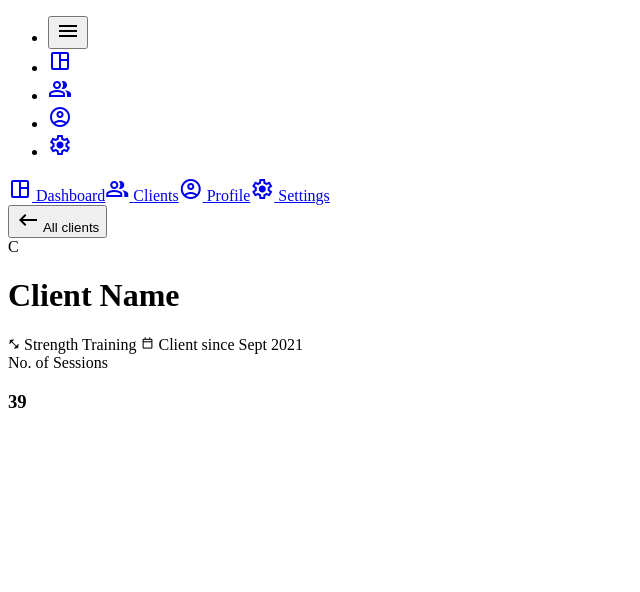
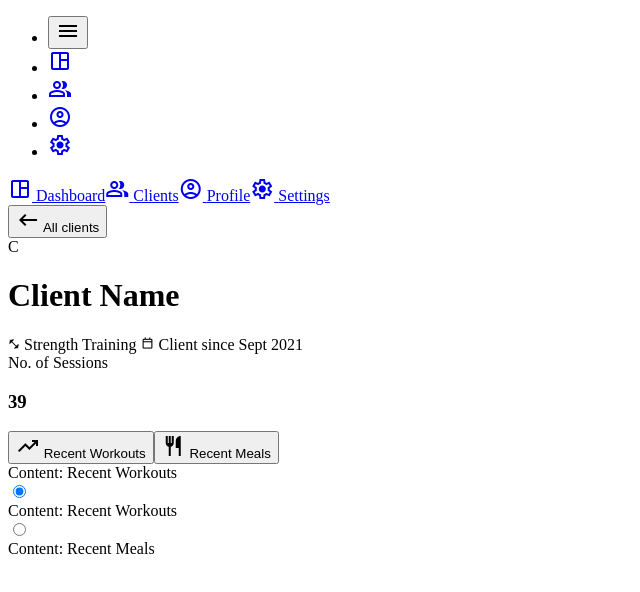
Before and after one commit to RohithOfRivia/trainer-app, a SvelteKit app: page /trainer/dashboard/1 in a window 1280 px wide. Shown: the top 592 px of the page, without its empty margins (0-640 px from the left). Built offline with nearby package versions, Linux system fonts and the light colour scheme.

Commit message:
wip 2: view client screen

```diff
--- a/src/app.css
+++ b/src/app.css
@@ -3,6 +3,10 @@
 @theme {
     /* Uses theme's text color (--bc) at 30% opacity */
     --color-border-dark: oklch(var(--bc) / 0.3);
+
+    --breakpoint-xs: 30rem;
+    --breakpoint-2xs: 20rem;
+
 }
 
 @utility borders-strong {
--- /dev/null
+++ b/src/lib/components/MenuTabs.svelte
@@ -0,0 +1,35 @@
+<script lang="ts">
+    import type { Snippet } from "svelte";
+
+    interface Tab {
+        label: string;
+        content: Snippet;
+    }
+
+    interface Props {
+        tabs: Tab[];
+        name?: string;
+        className?: string;
+    }
+
+    let {
+        tabs,
+        name = "desktop_tabs_" + Math.random().toString(36).slice(2),
+        className = ""
+    }: Props = $props();
+</script>
+
+<div class="tabs bg-base-100 tabs-border flex {className}">
+    {#each tabs as tab, i}
+        <input
+            type="radio"
+            name={name}
+            class="tab"
+            aria-label={tab.label}
+            checked={i === 0}
+        />
+        <div class="tab-content bg-base-300 p-10">
+            {@render tab.content()}
+        </div>
+    {/each}
+</div>
--- /dev/null
+++ b/src/lib/components/MobileMenuTabs.svelte
@@ -0,0 +1,46 @@
+<script lang="ts">
+    import type { Snippet } from "svelte";
+    import Icon from "$lib/components/Icon.svelte";
+
+    interface Tab {
+        id: string;
+        label: string;
+        icon?: string;
+        content: Snippet;
+    }
+
+    interface Props {
+        tabs: Tab[];
+        activeTab?: string;
+        className?: string;
+    }
+
+    let { tabs, activeTab = $bindable(tabs[0]?.id), className = "" }: Props = $props();
+</script>
+
+<div class="flex flex-col w-full {className}">
+    <div role="tablist" class="tabs tabs-box bg-base-200 p-0.5 rounded-2xl w-full flex">
+        {#each tabs as tab}
+            <button
+                role="tab"
+                class="flex-1 tab flex flex-wrap items-center justify-center h-auto py-2 rounded-xl font-medium gap-1 transition-colors {activeTab === tab.id ? 'tab-active text-primary' : 'text-base-content/60'}"
+                onclick={() => (activeTab = tab.id)}
+            >
+                {#if tab.icon}
+                    <Icon name={tab.icon} className="text-base shrink-0" />
+                {/if}
+                <span class="text-center">{tab.label}</span>
+            </button>
+        {/each}
+    </div>
+
+    <div role="tabpanel" class="mt-4">
+        {#each tabs as tab}
+            {#if activeTab === tab.id}
+                <div class="bg-base-300 p-10 rounded-2xl">
+                    {@render tab.content()}
+                </div>
+            {/if}
+        {/each}
+    </div>
+</div>
--- a/src/routes/trainer/dashboard/[id]/+page.svelte
+++ b/src/routes/trainer/dashboard/[id]/+page.svelte
@@ -1,22 +1,88 @@
 <script>
     import { goto } from "$app/navigation";
-    import ActionButton from "$lib/components/ActionButton.svelte";
     import AvatarPlaceholder from "$lib/components/AvatarPlaceholder.svelte";
     import Badge from "$lib/components/Badge.svelte";
     import Icon from "$lib/components/Icon.svelte";
-    import MetricCard from "$lib/components/MetricCard.svelte";
-    import Modal from "$lib/components/Modal.svelte";
-    import ScheduleCard from "$lib/components/Trainer/Dashboard/ScheduleCard.svelte";
-    import WorkoutEntry from "$lib/components/Trainer/WorkoutEntry.svelte";
+    import MenuTabs from "$lib/components/MenuTabs.svelte";
+    import MobileMenuTabs from "$lib/components/MobileMenuTabs.svelte";
 
-    let isLogging = $state(false);
-    let workout = $state({
-        clientName: "",
-        date: new Date().toISOString().split("T")[0],
-        notes: "",
-        exercises: [{ id: 1, name: "", sets: 3, reps: 10, weight: 0 }],
-    });
+    let activeTab = $state("past-workouts");
+
+    const mealHistory = [
+        {
+            date: "28 May 2025",
+            totalKcal: 1680,
+            totalP: 134,
+            totalF: 38,
+            meals: [
+                {
+                    type: "Breakfast",
+                    name: "Oats with banana & protein powder",
+                    kcal: 480,
+                    p: 38,
+                    f: 8,
+                    badgeClass: "bg-orange-500/10 text-orange-600",
+                },
+                {
+                    type: "Lunch",
+                    name: "Chicken rice bowl with broccoli",
+                    kcal: 620,
+                    p: 52,
+                    f: 12,
+                    badgeClass: "bg-success/10 text-success",
+                },
+                {
+                    type: "Dinner",
+                    name: "Salmon with sweet potato & greens",
+                    kcal: 580,
+                    p: 44,
+                    f: 18,
+                    badgeClass: "bg-primary/10 text-primary",
+                },
+            ],
+        },
+        {
+            date: "27 May 2025",
+            totalKcal: 1140,
+            totalP: 94,
+            totalF: 36,
+            meals: [
+                {
+                    type: "Breakfast",
+                    name: "Greek yogurt with berries",
+                    kcal: 320,
+                    p: 24,
+                    f: 6,
+                    badgeClass: "bg-orange-500/10 text-orange-600",
+                },
+                {
+                    type: "Lunch",
+                    name: "Turkey wrap with avocado",
+                    kcal: 540,
+                    p: 40,
+                    f: 20,
+                    badgeClass: "bg-success/10 text-success",
+                },
+                {
+                    type: "Snack",
+                    name: "Protein shake with almonds",
+                    kcal: 280,
+                    p: 30,
+                    f: 10,
+                    badgeClass: "bg-secondary/10 text-secondary",
+                },
+            ],
+        },
+    ];
 </script>
+
+{#snippet workoutsContent()}
+    <div class="flex flex-col gap-2">Content: Recent Workouts</div>
+{/snippet}
+
+{#snippet mealsContent()}
+    <div class="flex flex-col gap-2">Content: Recent Meals</div>
+{/snippet}
 
 <div class="flex flex-col gap-2 items-center">
     <!-- Go back to dashbboard -->
@@ -29,7 +95,7 @@
     </button>
 
     <!-- CLient details -->
-    <div class="w-full">
+    <div class="w-full flex flex-col gap-5">
         <div
             class="card bg-base-300 p-4 sm:p-5 flex flex-col sm:flex-row justify-between sm:items-center gap-4 sm:gap-10"
         >
@@ -58,10 +124,49 @@
                 </div>
             </div>
 
-        <div class="flex flex-row sm:flex-col items-center justify-between sm:items-end w-full sm:w-auto pt-3 sm:pt-0 border-t border-base-content/10 sm:border-transparent shrink-0">
-            <span class="text-sm text-base-content/70 sm:order-last">No. of Sessions</span>
+            <div
+                class="flex flex-row items-center justify-between
+                    sm:flex-col sm:items-end w-full sm:w-auto pt-3 sm:pt-0
+                    border-t border-base-content/10 sm:border-transparent shrink-0"
+            >
+                <span class="text-sm text-base-content/70 sm:order-last"
+                    >No. of Sessions</span
+                >
                 <h3 class="text-2xl sm:text-4xl font-bold m-0">39</h3>
             </div>
         </div>
+
+        <MobileMenuTabs
+            bind:activeTab
+            tabs={[
+                {
+                    id: "past-workouts",
+                    label: "Recent Workouts",
+                    icon: "trending_up",
+                    content: workoutsContent,
+                },
+                {
+                    id: "past-meals",
+                    label: "Recent Meals",
+                    icon: "restaurant",
+                    content: mealsContent,
+                },
+            ]}
+            className="block md:hidden w-full"
+        />
+
+        <MenuTabs
+            tabs={[
+                {
+                    label: "Recent Workouts",
+                    content: workoutsContent,
+                },
+                {
+                    label: "Recent Meals",
+                    content: mealsContent,
+                },
+            ]}
+            className="hidden md:flex w-full"
+        />
     </div>
 </div>
```
Lines whose indentation alone changed are shown as unchanged.
